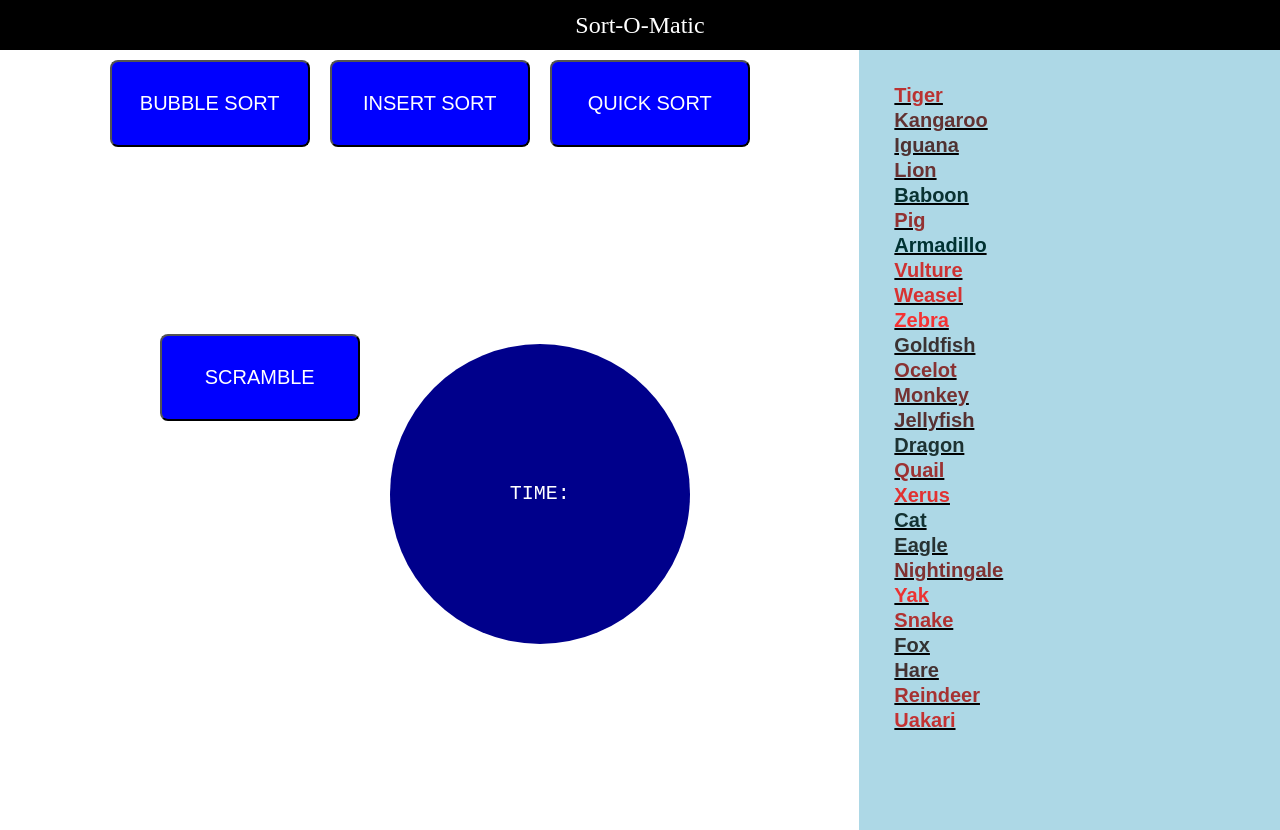
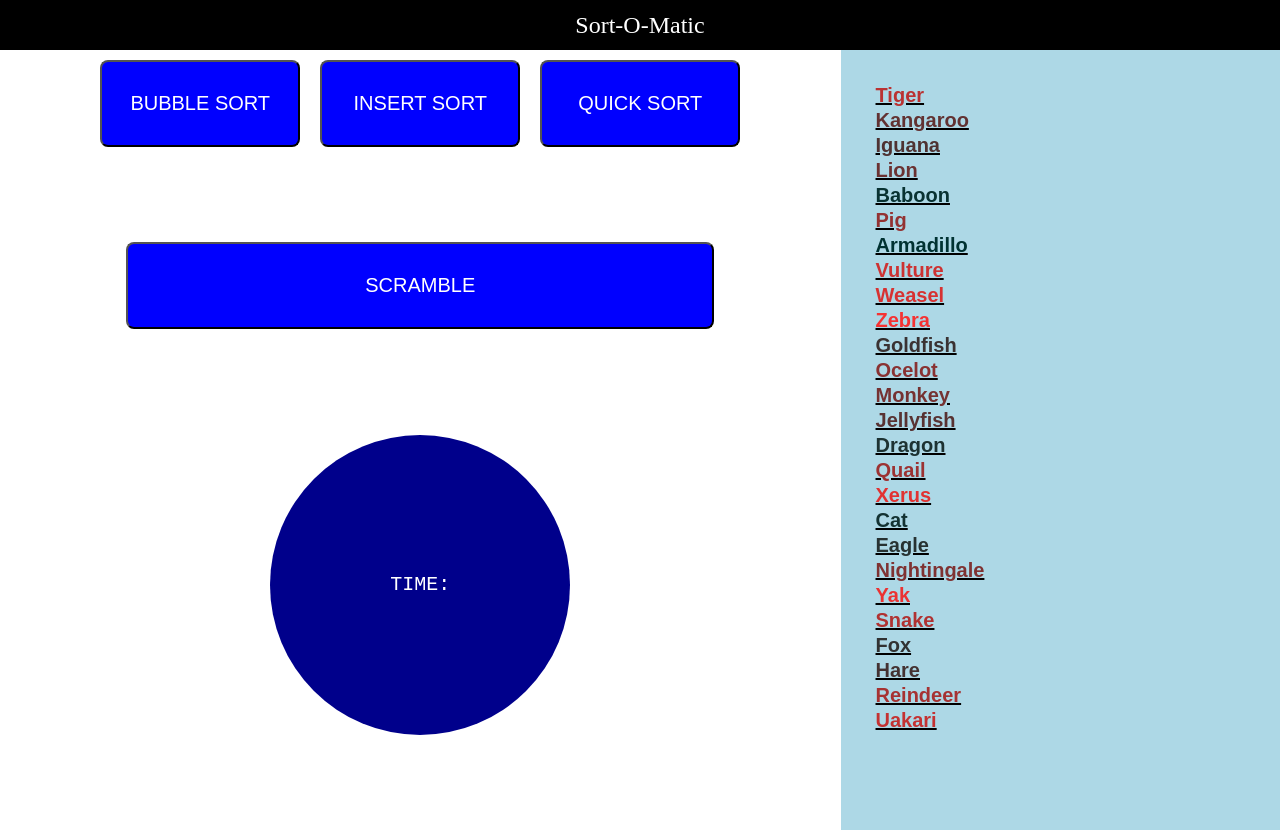
Before and after one commit to EricMChavez/sortingExperiment, a plain HTML site: page index.html in a window 1280 px wide. Drawn offline with Linux system fonts and the light colour scheme.

Commit message:
changed button

```diff
--- a/index.html
+++ b/index.html
@@ -12,7 +12,7 @@
             <button onclick="bubble()" id="bubble">BUBBLE SORT</button>
             <button onclick="insertion()" id="insert">INSERT SORT</button>
             <button onclick="quick()" id="quick">QUICK SORT</button>
-            <button onclick="scramble()" id="scramble">SCRAMBLE</button>
+            <button style="width: 70%" onclick="scramble()" id="scramble">SCRAMBLE</button>
             <div id="time">TIME:</div>
         </div>
         <div id="display"></div>
```
